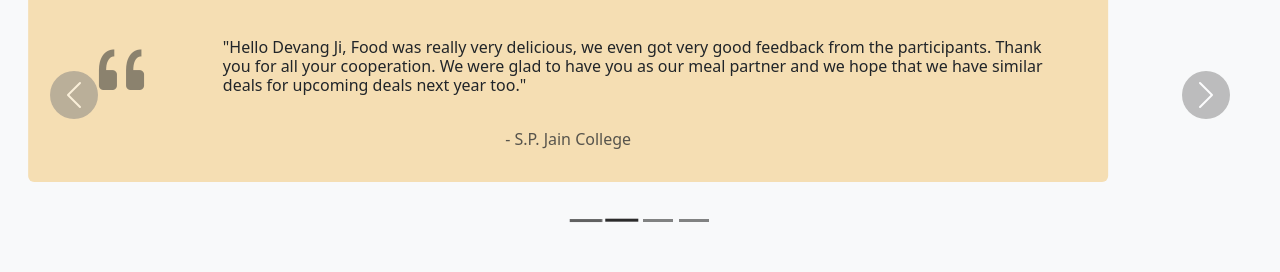
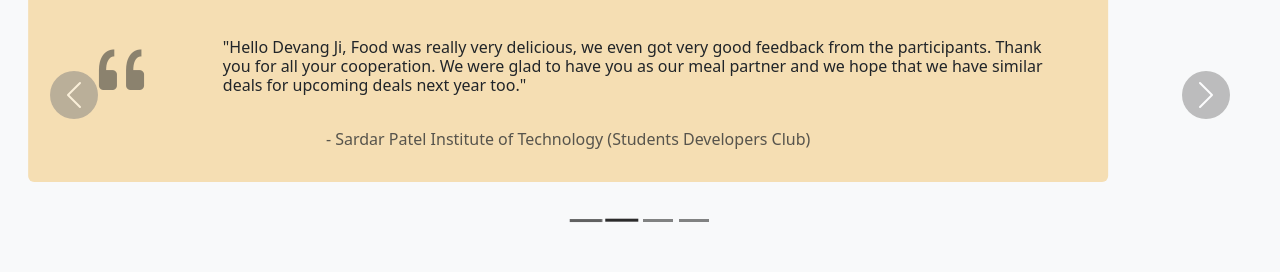
Before and after one commit to ShreyasShah30/CloudKitchen, a plain HTML site: page index.html in a window 1280 px wide. Shown: the part 1643-1915 px from the top of the page. Drawn offline with nearby package versions, Linux system fonts and the light colour scheme.

Commit message:
updated the name of reviewer

```diff
--- a/index.html
+++ b/index.html
@@ -172,7 +172,7 @@
                                             <h6 class="card-text card-1-content">"Hello Devang Ji, Food was really very delicious, we even got very good feedback from the participants. Thank you for all your cooperation. We were glad to have you as our meal partner and we hope that we have similar deals for upcoming deals next year too."</h6>
                                         </div>
                                     </div>
-                                    <h6 class="text-muted my-3">- S.P. Jain College</h6>
+                                    <h6 class="text-muted my-3">- Sardar Patel Institute of Technology (Students Developers Club)</h6>
                                 </div>
                             </div>
                         </div>
```
